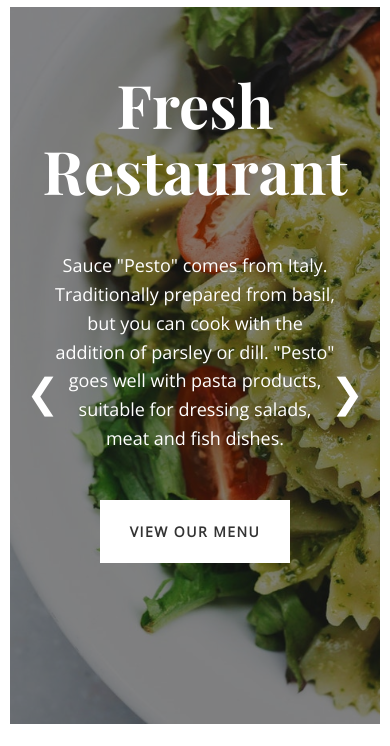
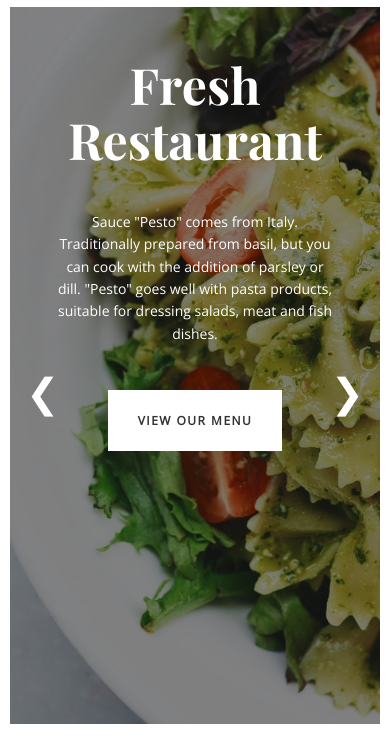
Before and after one commit to yoyoyo8x/cruncho.com, a plain HTML site: page index.html in a window 390 px wide. Shown: the part 98-844 px from the top of the page. Drawn offline with nearby package versions, Linux system fonts and the light colour scheme; a script that the page names is missing.

Commit message:
fixresponsive

```diff
--- a/assets/CSS/responsive.css
+++ b/assets/CSS/responsive.css
@@ -20,10 +20,11 @@
         padding: 10px 10px 10px 10px;
     }
     .slideshow .menu-container{
-        top: 7%;
+        top: 5%;
     }
     .slideshow p{
         padding: 0px 45px;
+        font-size: 14px;
     }
     .Menu {
         padding: 0;
@@ -50,8 +51,14 @@
         max-width: 930px;
         width: auto;
     }
+    .slideshow h5{
+        font-size: 50px;
+    }
     .slideshow2 p {
         width: auto;
+    }
+    #viewmenu{
+        font-size: 12px;
     }
     .Container_say{
         padding: 0;
@@ -70,6 +77,9 @@
 @media only screen and (min-width: 740px) and (max-width: 1024px) {
     #header-container-container-mobile{
         display: none;}
+    body{
+        padding: 5px 10px 10px 10px;
+    }
 
     .slideshow .menu-container{
         top: 30%;
```
